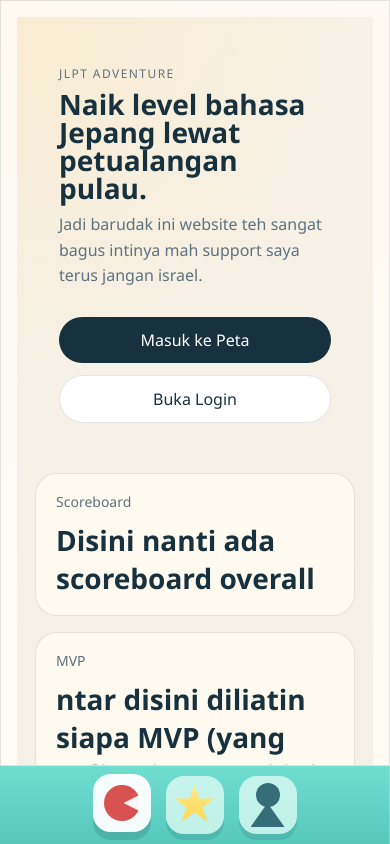
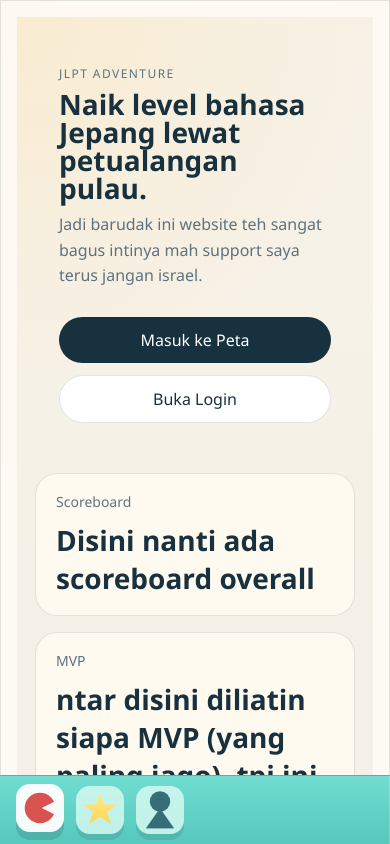
Before and after one commit to vitoanggana/JLPT-Level-Up-, a Vue app: page / in a window 390 px wide. Shown: the top 844 px of the page. Built offline with nearby package versions, Linux system fonts and the light colour scheme.

Commit message:
tampilan mobile fix

```diff
--- a/src/styles.css
+++ b/src/styles.css
@@ -1935,39 +1935,58 @@ input {
     left: 0;
     width: 100%;
     height: auto;
+    display: flex;
     flex-direction: row;
-    justify-content: center;
-    padding: 10px;
-    background-color: var(--bg-color, #ffffff);
-    border-top: 1px solid #e0e0e0;
+    align-items: center;
+    justify-content: space-between;
+    padding: 10px 16px;
+    padding-bottom: calc(10px + env(safe-area-inset-bottom));
+    background-color: var(--bg, #f4f1e8);
+    border-top: 1px solid rgba(23, 49, 62, 0.12);
     z-index: 100;
+    box-sizing: border-box;
+    gap: 12px;
   }
 
   .sidebar__nav {
     display: flex;
     flex-direction: row;
-    gap: 15px;
-    justify-content: center;
+    gap: 12px;
+    justify-content: flex-start;
     flex: 1;
-  }
-
-  .sidebar__brand,
+    margin: 0;
+  }
+
+  .nav-pill {
+    width: 48px !important;
+    height: 48px !important;
+    border-radius: 14px !important;
+    flex-shrink: 0;
+  }
+
+  .nav-icon {
+    transform: scale(0.85);
+  }
+
+  .sidebar__brand {
+    display: none !important;
+  }
+
   .sidebar__account {
     display: flex;
     align-items: center;
-    margin-left: auto;
-  }
+    margin: 0;
+    flex-shrink: 0;
+  }
+
   .sidebar__account-card {
-  display: none;
-}
+    display: none !important;
+  }
+
   .sidebar__logout {
-  padding: 6px 12px;
-  font-size: 12px;
-  margin: 0;
-  white-space: nowrap;
-}
-.sidebar__brand {
-    display: none !important;
+    padding: 8px 14px;
+    font-size: 13px;
+    white-space: nowrap;
   }
 
   .auth-card,
```
